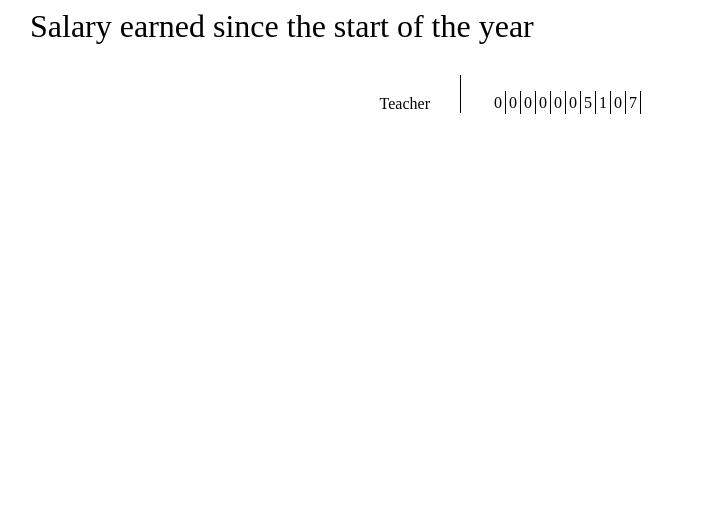
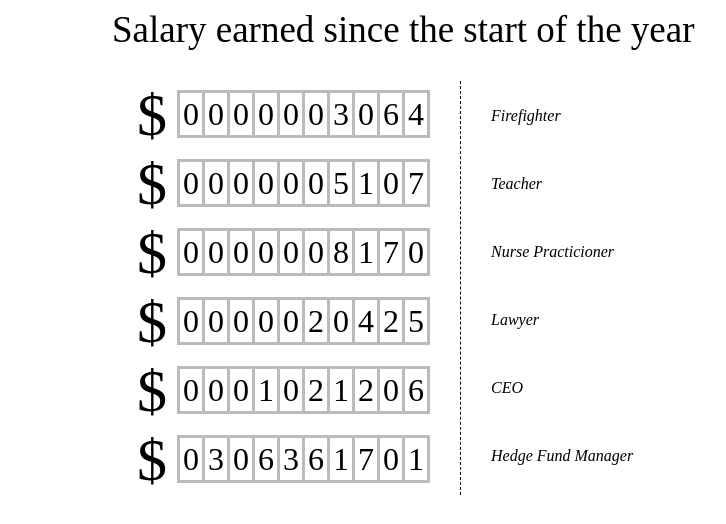
Before and after one commit to romanzadov/salary-counter, a plain HTML site: page index.html in a window 1280 px wide. Shown: the whole page, without its empty margins (160-886 px from the left). Drawn offline with nearby package versions, Linux system fonts and the light colour scheme.

Commit message:
replaced rollers with digital counters. Improve style.

```diff
--- a/css/base.css
+++ b/css/base.css
@@ -4,29 +4,44 @@
 	margin-right: auto;
 }
 #title {
-	font-size: 32px;
+	font-size: 37px;
 	margin-bottom: 30px;
+	margin-left: 82px;
 }
 #counters, #professions {
 	float: left;
 	width: 400px;
 }
-#professions {
+#counters {
 	text-align: right;
 	margin-right: 30px;
-	border-right: 1px solid black;
+	border-right: 1px dashed black;
 	padding-right: 30px;
 }
-.profession {
-	padding-top: 20px;
+.dollar {
+	font-size: 60px;
+	margin-right: 10px;
 }
 .counter {
-	height: 39px;
-	overflow: hidden;
+	vertical-align: 10px;
 }
-.counter ul{
-	list-style:none;
-	float:left;
+.dollar, .counter {
+	display: inline;
+}
+.profession {
+	font-style: italic;
+	padding-top: 26px;
+	padding-bottom: 24px;
+}
+.counter .number{
+	display: inline;
+	width: 16px;
+	min-width: 16px;
+	border: 3px solid #bbb;
+	border-right: none;
+	font-size: 32px;
 	padding: 3px;
-	border-right: 1px solid black;
 }
+.counter .number:last-child {
+	border-right: 3px solid #bbb;
+}
--- a/index.html
+++ b/index.html
@@ -10,9 +10,9 @@
 		Salary earned since the start of the year
 	</div><!--title-->
 	<div id="content">
+		<div id="counters">
+		</div>
 		<div id="professions">
-		</div>
-		<div id="counters">
 		</div>
 	</div><!--content-->
 	</div>
--- a/js/counter.js
+++ b/js/counter.js
@@ -1,5 +1,10 @@
 $(function(){
+	makeCounter("Firefighter", 30000);
 	makeCounter("Teacher", 50000);
+	makeCounter("Nurse Practicioner", 80000);
+	makeCounter("Lawyer", 200000);
+	makeCounter("CEO", 10000000);
+	makeCounter("Hedge Fund Manager", 3000000000);
 });
 
 function makeCounter(profession, salary) {
@@ -9,21 +14,19 @@ function makeCounter(profession, salary) {
 	var counters = $("#counters");
 	var counter = $("<div>").addClass("counter").addClass(profession);
 	for (var i = 0; i<10; i++) {
-		counter.append(getRoller(getRollerStart(salary, i)).addClass(i));
+		var digit = $("<div>").addClass("number");
+		digit.data("digit", i);
+		counter.append(digit);
 	}
-	counters.append(counter);
+	var counterAndSymbol = $("<div>").addClass("counterAndSymbol").append($("<div>").addClass("dollar").text("$")).append(counter);
+	counters.append(counterAndSymbol);
+	window.setInterval(function(){
+		updateSalaryInCounter(counter, salary);
+	}, 100);
 }
 
-function getRoller(start) {
-	var ul = $("<ul>");
-	for (var i = 0; i<10; i++) {
-		ul.append($("<li>").addClass((start-i+10)%10).text((start-i+10)%10));
-	}
-	return ul;
-}
-
-function getRollerStart(totalSalary, rollerNumber) {
-	var salaryString = String(getCurrentSalary(totalSalary)).split("").reverse().join("");
+function getDigitValue(currentSalary, rollerNumber) {
+	var salaryString = String(currentSalary).split("").reverse().join("");
 
 	if (10-salaryString.length <= rollerNumber) {
 		return salaryString.charAt(9-rollerNumber);
@@ -31,6 +34,15 @@ function getRollerStart(totalSalary, rollerNumber) {
 	return 0;
 }
 
+function updateSalaryInCounter(counter, totalSalary) {
+	var currentSalary = getCurrentSalary(totalSalary);
+	var numbers = counter.find(".number");
+	for (var i = 0; i<numbers.length; i++) {
+		var number = $(numbers[i]);
+		number.text(getDigitValue(currentSalary, number.data("digit")));
+	}
+}
+
 function getCurrentSalary(totalSalary) {
 	var currentTime = new Date().getTime();
 	return Math.ceil(totalSalary * ((currentTime - 1388534400000)/31557600000))
```
